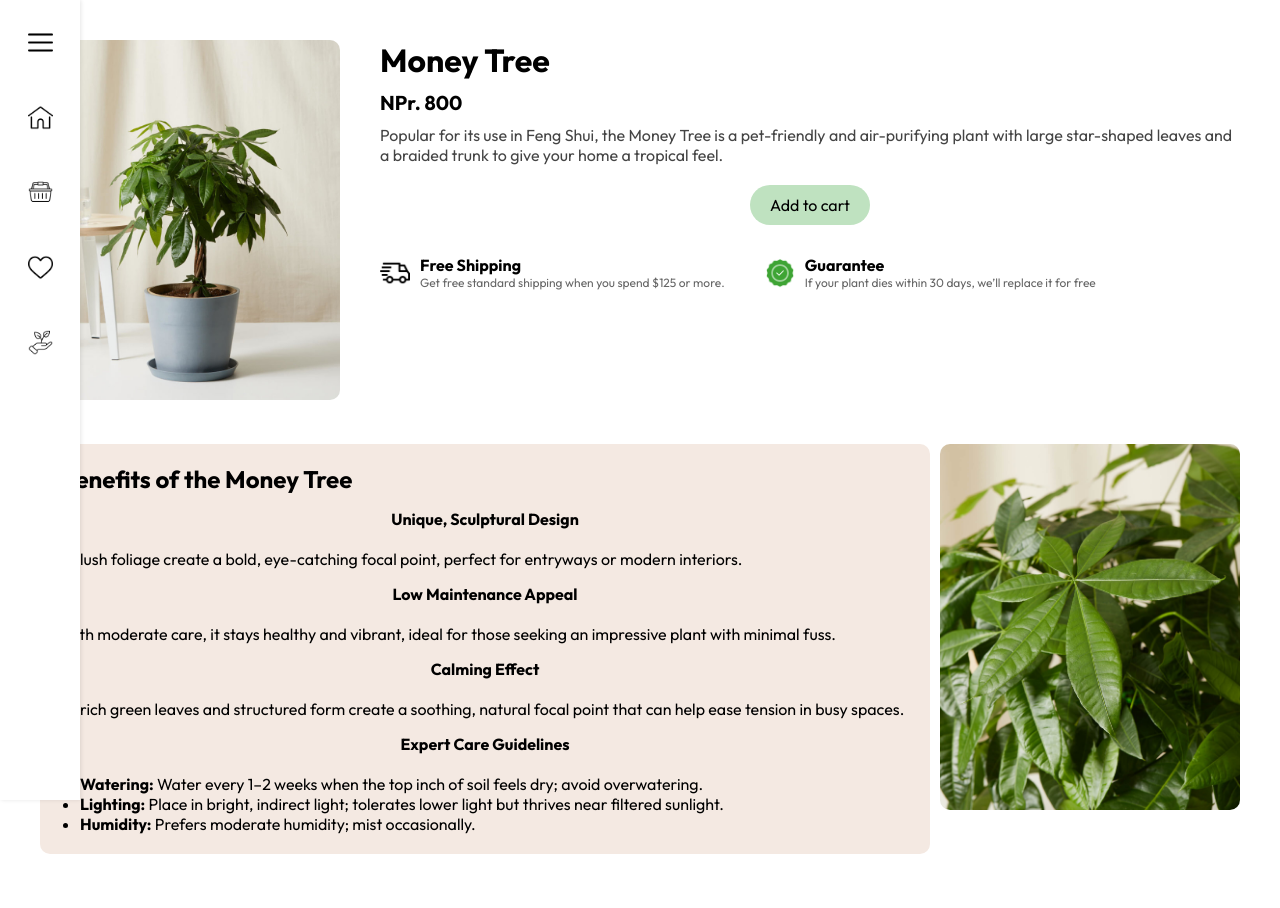
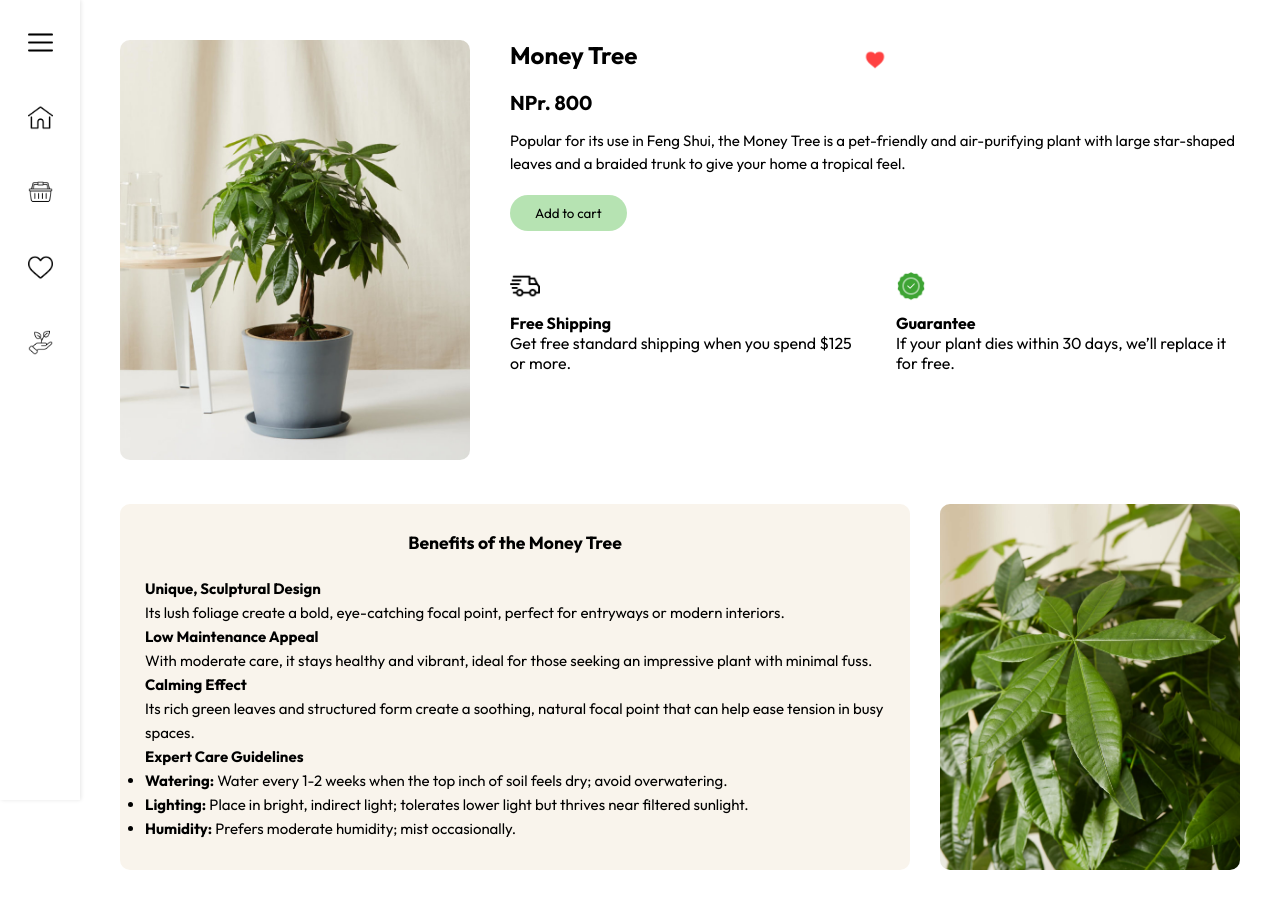
Before and after one commit to anishaii/Web-development, a React (Vite) app in the folder frontend/: page /moneyplant in a window 1280 px wide. Built offline with nearby package versions, Linux system fonts and the light colour scheme.

Commit message:
Moneyplant.jsx design fixed

```diff
--- a/frontend/src/assets/assets.js
+++ b/frontend/src/assets/assets.js
@@ -28,6 +28,7 @@ import unpackingg from './unpackingg.jpg'
 import mtree from './mtree.jpg'
 import delivery from './delivery.png'
 import high_quality from './high_quality.png'
+import favorite from './favorite.png'
 
 
 
@@ -48,6 +49,6 @@ export const assets ={
     menu,
     care,
     home,pineapple,succulents,neon,spider,orchid,palm,money_tree,money_tree,mosntera,
-    back,unpackingg,sunlight,WAtering,mtree,delivery,high_quality
+    back,unpackingg,sunlight,WAtering,mtree,delivery,high_quality,favorite
 
 }
--- a/frontend/src/pages/Detail/MoneyPlant.css
+++ b/frontend/src/pages/Detail/MoneyPlant.css
@@ -1,107 +1,91 @@
 .money-container {
-  display: flex;
-}
-
-
-.money-main {
-  flex: 1;
+  margin-left: 80px; /* to accommodate sidebar */
   padding: 40px;
+  font-family: sans-serif;
 }
 
 .money-top {
   display: flex;
   gap: 40px;
+  margin-bottom: 40px;
 }
 
-.money-image-box .money-plant-img {
-  width: 300px;
-  height: auto;
+.money-img {
+  width: 350px;
   border-radius: 10px;
 }
+.image-wrapper {
+  position: relative;
+  display: inline-block;
+}
+
+.heart-icon {
+  position: absolute;
+  top: 5px;
+  right: -420px;
+  width: 30px;
+  height: 30px;
+  cursor: pointer;
+  transition: transform 0.2s ease;
+}
+
+.heart-icon:active {
+  transform: scale(1.3);
+}
+
 
 .money-details {
   flex: 1;
 }
 
-.money-price {
+.pricep {
+  font-weight: bold;
   font-size: 20px;
-  font-weight: bold;
-  margin: 10px 0;
+  margin: 5px 0 15px;
 }
 
-.money-desc {
-  margin-bottom: 20px;
-  color: #444;
+.desc {
+  font-size: 15px;
+  line-height: 1.5;
 }
 
-.money-btn-container {
-  display: flex;
-  justify-content: center;
-  margin-bottom: 30px;
+.add-to-cart {
+  background-color: #b6e3b2;
+  padding: 10px 25px;
+  border: none;
+  border-radius: 20px;
+  margin: 20px 0;
+  cursor: pointer;
+
 }
 
-.money-add-btn {
-  background-color: #bfe2c0;
-  color: black;
-  padding: 10px 20px;
-  border: none;
-  border-radius: 20px;
-  font-size: 16px;
-  cursor: pointer;
+.info-section {
+  display: flex;
+  gap: 30px;
+  margin-top: 20px;
 }
 
-.money-shipping {
-  display: flex;
-  gap: 40px;
-}
-
-.money-info-box {
-  display: flex;
-  align-items: center;
-  gap: 10px;
-}
-
-.money-info-box img {
+.info-section img {
   width: 30px;
-  height: 30px;
-}
-
-.money-info-box p span {
-  display: block;
-  font-size: 12px;
-  color: #666;
+  margin-bottom: 8px;
 }
 
 .money-bottom {
   display: flex;
-  margin-top: 40px;
-  gap: 10px;
+  justify-content: space-between;
+  gap: 30px;
 }
 
-.money-benefits {
+.benefits {
   flex: 1;
-  background-color: #f4e9e2;
-  padding: 20px;
+  background: #f9f4ec;
+  padding: 25px;
+  border-radius: 10px;
+  font-size: 15px;
+  line-height: 1.6;
+}
+
+.bottom-img {
+  width: 300px;
   border-radius: 10px;
 }
-
-.money-benefits h2 {
-  margin-bottom: 15px;
-}
-
-.money-benefits h3 {
-  margin-top: 15px;
-  font-size: 16px;
-}
-
-.money-benefits ul {
-  margin-top: 10px;
-  list-style: disc;
-  padding-left: 20px;
-}
-
-.money-close-up-img img {
-  width: 300px;
-  height: auto;
-  border-radius: 10px;
-}
--- a/frontend/src/pages/Detail/MoneyPlant.jsx
+++ b/frontend/src/pages/Detail/MoneyPlant.jsx
@@ -15,62 +15,64 @@ const MoneyPlant = () => {
                     <img src={assets.care} />
                   </aside>
 
-        <div className="money-main">
+                  <div className="money-content">
+
             <div className="money-top">
-            <div className="money-image-box">
-              <img src={assets.money_tree} className="money-plant-img" />
+              <div className="image-wrapper">
+                <img src={assets.money_tree} className="money-img" />
+                <img src={assets.favorite} className="heart-icon" alt="Heart Icon" />
               </div>
 
               <div className="money-details">
-              <h1>Money Tree</h1>
-              <p className="money-price">NPr. 800</p>
-              <p className="money-desc">
-                Popular for its use in Feng Shui, the Money Tree is a pet-friendly and air-purifying plant with large star-shaped leaves and a braided trunk to give your home a tropical feel.
+                <h2>Money Tree</h2>
+                <p className="pricep">NPr. 800</p>
+                <p className="desc">
+                  Popular for its use in Feng Shui, the Money Tree is a pet-friendly and
+                  air-purifying plant with large star-shaped leaves and a braided trunk
+                  to give your home a tropical feel.
                 </p>
+                <button className="add-to-cart">Add to cart</button>
 
-              <div className="money-btn-container">
-                <button className="money-add-btn">Add to cart</button>
+                <div className="info-section">
+                  <div>
+                    <img src={assets.delivery}  />
+                    <p><strong>Free Shipping</strong><br />Get free standard shipping when you spend $125 or more.</p>
                   </div>
-
-              <div className="money-shipping">
-                <div className="money-info-box">
-                  <img src={assets.delivery} />
-                  <p><strong>Free Shipping</strong><br /><span>Get free standard shipping when you spend $125 or more.</span></p>
-                </div>
-                <div className="money-info-box">
+                  <div>
                     <img src={assets.high_quality}  />
-                  <p><strong>Guarantee</strong><br /><span>If your plant dies within 30 days, we’ll replace it for free</span></p>
+                    <p><strong>Guarantee</strong><br />If your plant dies within 30 days, we’ll replace it for free.</p>
                   </div>
                 </div>
               </div>
             </div>
 
             <div className="money-bottom">
-            <div className="money-benefits">
-              <h2>Benefits of the Money Tree</h2>
+              <div className="benefits">
+                <h3>Benefits of the Money Tree</h3>
+                <p><strong>Unique, Sculptural Design</strong><br />
+                  Its lush foliage create a bold, eye-catching focal point, perfect for entryways or modern interiors.</p>
 
-              <h3>Unique, Sculptural Design</h3>
-              <p>Its lush foliage create a bold, eye-catching focal point, perfect for entryways or modern interiors.</p>
+                <p><strong>Low Maintenance Appeal</strong><br />
+                  With moderate care, it stays healthy and vibrant, ideal for those seeking an impressive plant with minimal fuss.</p>
 
-              <h3>Low Maintenance Appeal</h3>
-              <p>With moderate care, it stays healthy and vibrant, ideal for those seeking an impressive plant with minimal fuss.</p>
+                <p><strong>Calming Effect</strong><br />
+                  Its rich green leaves and structured form create a soothing, natural focal point that can help ease tension in busy spaces.</p>
 
-              <h3>Calming Effect</h3>
-              <p>Its rich green leaves and structured form create a soothing, natural focal point that can help ease tension in busy spaces.</p>
-
-              <h3>Expert Care Guidelines</h3>
+                <h4>Expert Care Guidelines</h4>
                 <ul>
-                <li><strong>Watering:</strong> Water every 1–2 weeks when the top inch of soil feels dry; avoid overwatering.</li>
+                  <li><strong>Watering:</strong> Water every 1-2 weeks when the top inch of soil feels dry; avoid overwatering.</li>
                   <li><strong>Lighting:</strong> Place in bright, indirect light; tolerates lower light but thrives near filtered sunlight.</li>
                   <li><strong>Humidity:</strong> Prefers moderate humidity; mist occasionally.</li>
                 </ul>
               </div>
 
-            <div className="money-close-up-img">
-              <img src={assets.mtree} />
+              <img src={assets.mtree}  className="bottom-img" />
             </div>
+
           </div>
-        </div>
+
+
+
       </div>
     </div>
   )
```
Also changed, not shown: frontend/src/assets/favorite.png (added). Lines whose indentation alone changed are shown as unchanged.
